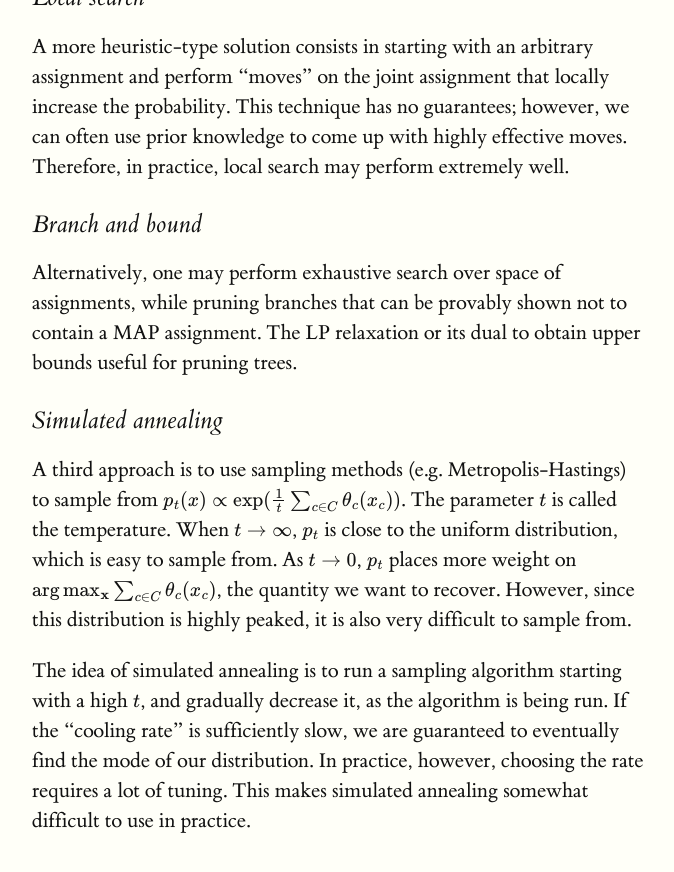
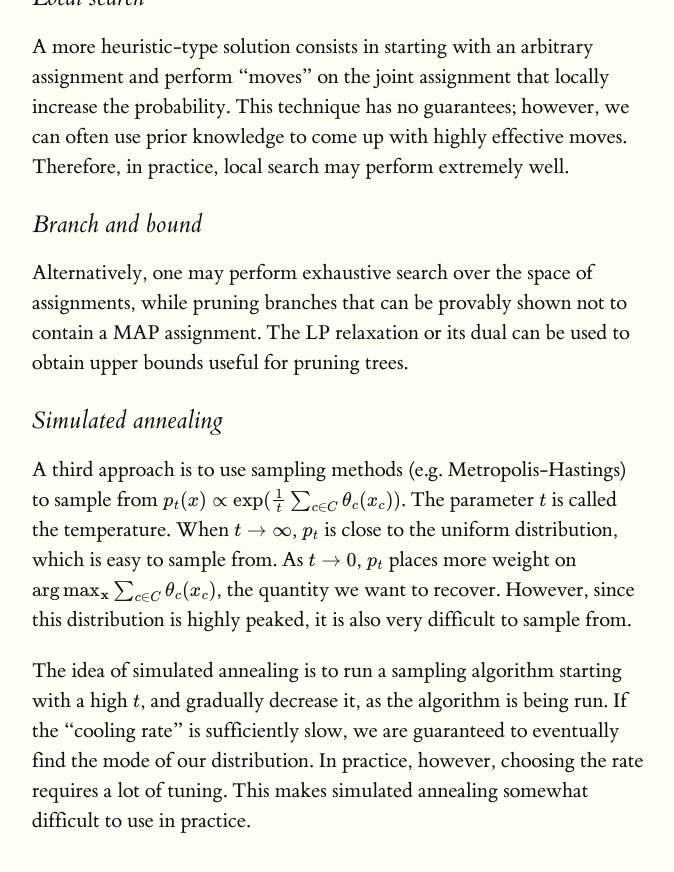
Before and after one commit to ermongroup/cs228-notes, a Jekyll site: the page built from inference/map/index.md, in a window 1280 px wide and 900 px high, scrolled down 9283 px. Shown: the top 872 px of the window, without its empty margins (128-802 px from the left). Built offline with Jekyll 4.4.1, drawn with Linux system fonts in a browser that asks for light colours; formulas are drawn with MathJax 3; some of the changed text lies outside the part shown.

Commit message:
Several minor grammar fixes

```diff
--- a/inference/map/index.md
+++ b/inference/map/index.md
@@ -226,7 +226,7 @@ A more heuristic-type solution consists in starting with an arbitrary assignment
 
 ### Branch and bound
 
-Alternatively, one may perform exhaustive search over space of assignments, while pruning branches that can be provably shown not to contain a MAP assignment. The LP relaxation or its dual to obtain upper bounds useful for pruning trees.
+Alternatively, one may perform exhaustive search over the space of assignments, while pruning branches that can be provably shown not to contain a MAP assignment. The LP relaxation or its dual can be used to obtain upper bounds useful for pruning trees.
 
 ### Simulated annealing
 
```
Also changed, not shown: other parts of inference/map/index.md (+2 -2 lines), inference/sampling/index.md (+2 -2 lines).
